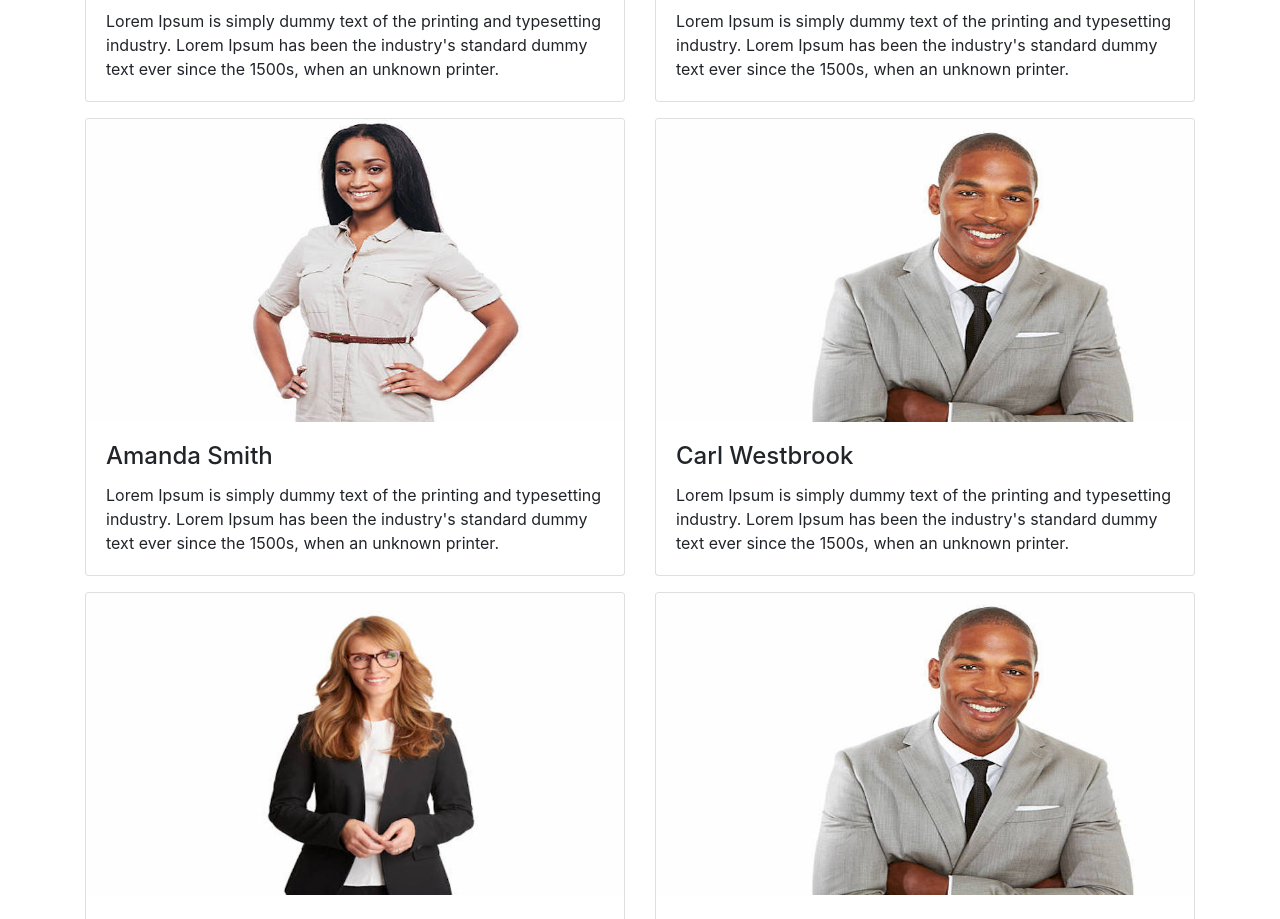
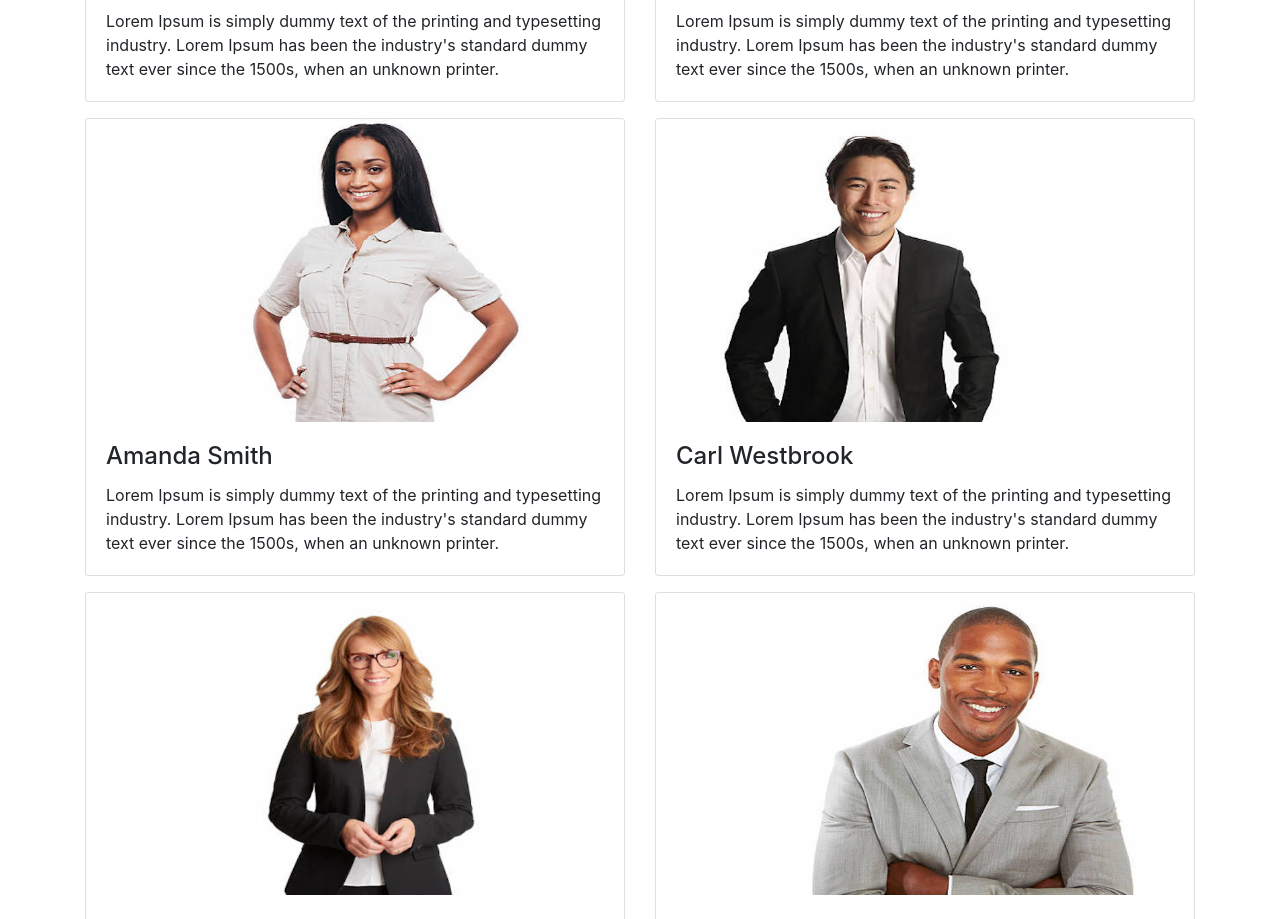
Before and after one commit to danilane1821/WordCamp-San-Antonio, a plain HTML site: page index.html in a window 1280 px wide. Shown: the part 1345-2264 px from the top of the page. Drawn offline with nearby package versions, Linux system fonts and the light colour scheme.

Commit message:
speaker pics

```diff
--- a/index.html
+++ b/index.html
@@ -117,7 +117,7 @@
   </div>
   <div class="col-md-6">
   	<div class="card mb-3">
-  <img class="card-img-top" src="images/sp3.jpg" alt="Speaker Name">
+  <img class="card-img-top" src="images/sp2.jpg" alt="Speaker Name">
   <div class="card-body">
     <h4 class="card-title">Carl Westbrook</h4>
     <p class="card-text">Lorem Ipsum is simply dummy text of the printing and typesetting industry. Lorem Ipsum has been the industry's standard dummy text ever since the 1500s, when an unknown printer.</p>
```
